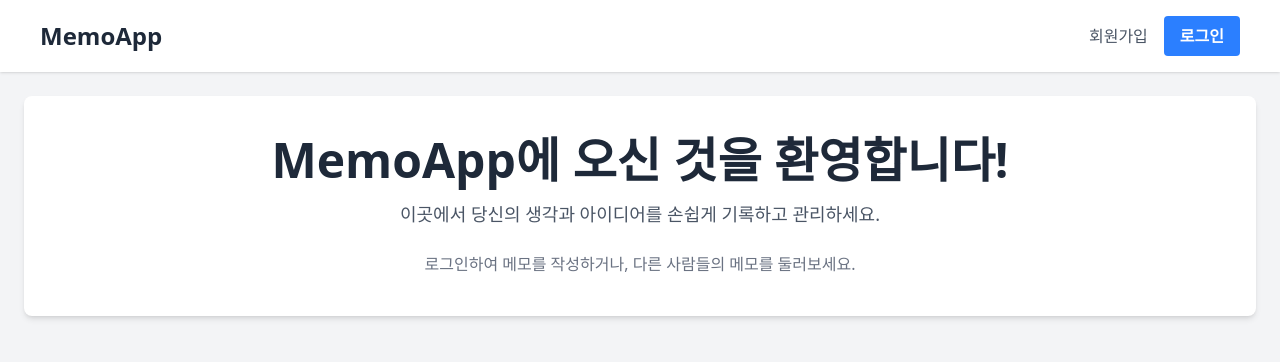
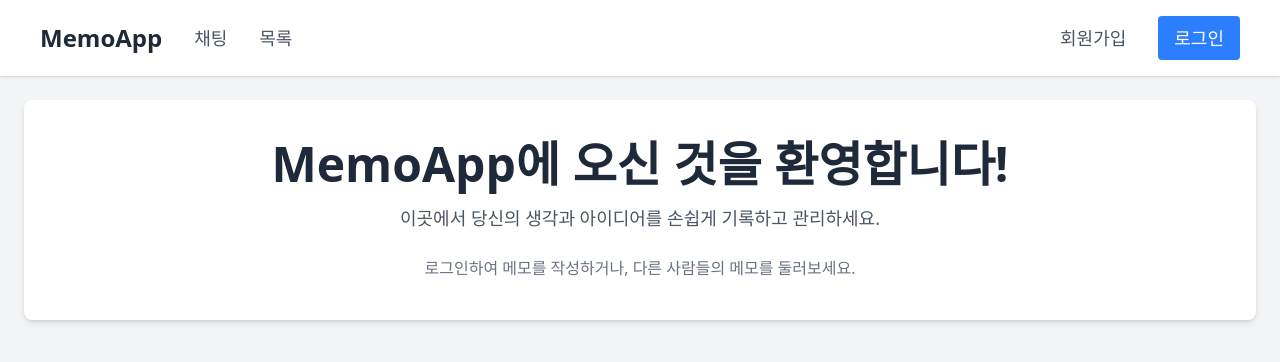
Before and after one commit to fhdl1221/learning, a React (Vite) app in the folder react/memo-web-app/: page / in a window 1280 px wide. Shown: the top 362 px of the page. Built offline with nearby package versions, Linux system fonts and the light colour scheme; no server answers.

Commit message:
메모 기능 준비 (#13)

```diff
--- a/react/memo-web-app/src/layouts/AuthLayout.jsx
+++ b/react/memo-web-app/src/layouts/AuthLayout.jsx
@@ -1,7 +1,12 @@
-import React from 'react'
+import { Outlet, Navigate } from "react-router-dom";
+import { useSelector } from "react-redux";
 
 export default function AuthLayout() {
-  return (
-    <div>AuthLayout</div>
-  )
+  const token = useSelector((state) => state.auth.token);
+
+  if (token) {
+    return <Navigate to="/"></Navigate>;
+  } else {
+    return <Outlet></Outlet>;
+  }
 }
--- a/react/memo-web-app/src/layouts/PrivateLayout.jsx
+++ b/react/memo-web-app/src/layouts/PrivateLayout.jsx
@@ -1,7 +1,12 @@
-import React from 'react'
+import { Outlet, Navigate } from "react-router-dom";
+import { useSelector } from "react-redux";
 
 export default function PrivateLayout() {
-  return (
-    <div>PrivateLayout</div>
-  )
+  const token = useSelector((state) => state.auth.token);
+
+  if (!token) {
+    return <Navigate to="/login"></Navigate>;
+  } else {
+    return <Outlet></Outlet>;
+  }
 }
--- a/react/memo-web-app/src/layouts/RootLayout.jsx
+++ b/react/memo-web-app/src/layouts/RootLayout.jsx
@@ -16,15 +16,29 @@ export default function RootLayout() {
       {/* Header Content */}
       <header className="bg-white shadow-sm">
         <nav className="w-full px-10 py-4 flex justify-between items-center">
-          <div className="text-2xl font-bold text-gray-800">
-            <Link to="/">MemoApp</Link>
+          <div className="flex items-center space-x-8">
+            <Link to="/" className="text-2xl font-bold text-gray-800">
+              MemoApp
+            </Link>
+            <Link
+              to="/chat"
+              className="text-gray-600 hover:text-black transition-colors text-lg"
+            >
+              채팅
+            </Link>
+            <Link
+              to="/memo-list"
+              className="text-gray-600 hover:text-black transition-colors text-lg"
+            >
+              목록
+            </Link>
           </div>
-          <div className="flex items-center space-x-4">
+          <div className="flex items-center space-x-8">
             {token ? (
               <>
                 <button
                   onClick={handleLogout}
-                  className="bg-gray-200 hover:bg-gray-300 text-gray-800 font-bold py-2 px-4 rounded transition-colors"
+                  className="bg-gray-200 hover:bg-gray-300 text-gray-800 text-lg py-2 px-4 rounded transition-colors"
                 >
                   로그아웃
                 </button>
@@ -33,13 +47,13 @@ export default function RootLayout() {
               <>
                 <Link
                   to="/signup"
-                  className="text-gray-600 hover:text-blue-500 transition-colors"
+                  className="text-gray-600 hover:text-blue-500 transition-colors text-lg"
                 >
                   회원가입
                 </Link>
                 <Link
                   to="/login"
-                  className="bg-blue-500 hover:bg-blue-600 text-white font-bold py-2 px-4 rounded transition-colors"
+                  className="bg-blue-500 hover:bg-blue-600 text-white text-lg py-2 px-4 rounded transition-colors"
                 >
                   로그인
                 </Link>
--- /dev/null
+++ b/react/memo-web-app/src/pages/Chat.jsx
@@ -0,0 +1,7 @@
+import React from 'react'
+
+export default function Chat() {
+  return (
+    <div>Chat</div>
+  )
+}
--- /dev/null
+++ b/react/memo-web-app/src/pages/MemoList.jsx
@@ -0,0 +1,7 @@
+import React from 'react'
+
+export default function MemoList() {
+  return (
+    <div>MemoList</div>
+  )
+}
--- a/react/memo-web-app/src/router/index.js
+++ b/react/memo-web-app/src/router/index.js
@@ -3,6 +3,8 @@ import RootLayout from "../layouts/RootLayout";
 import Home from "../pages/Home";
 import Signup from "../pages/Signup";
 import Login from "../pages/Login";
+import Chat from "../pages/Chat";
+import MemoList from "../pages/MemoList";
 import PrivateLayout from "../layouts/PrivateLayout";
 import AuthLayout from "../layouts/AuthLayout";
 
@@ -15,8 +17,24 @@ const router = createBrowserRouter([
         index: true,
         Component: Home,
       },
+      {
+        Component: PrivateLayout,
+        children: [
+          {
+            path: "/chat",
+            Component: Chat,
+          },
+          {
+            path: "/memo-list",
+            Component: MemoList,
+          },
         ],
       },
+    ],
+  },
+  {
+    Component: AuthLayout,
+    children: [
       {
         path: "/signup",
         Component: Signup,
@@ -25,6 +43,8 @@ const router = createBrowserRouter([
         path: "/login",
         Component: Login,
       },
+    ],
+  },
 ]);
 
 export default router;
```
Also changed, not shown: react/memo-web-app/src/components/ChatForm.jsx (added), react/memo-web-app/src/components/ChatMessage.jsx (added), react/memo-web-app/src/components/MessageList.jsx (added). Lines whose indentation alone changed are shown as unchanged.
